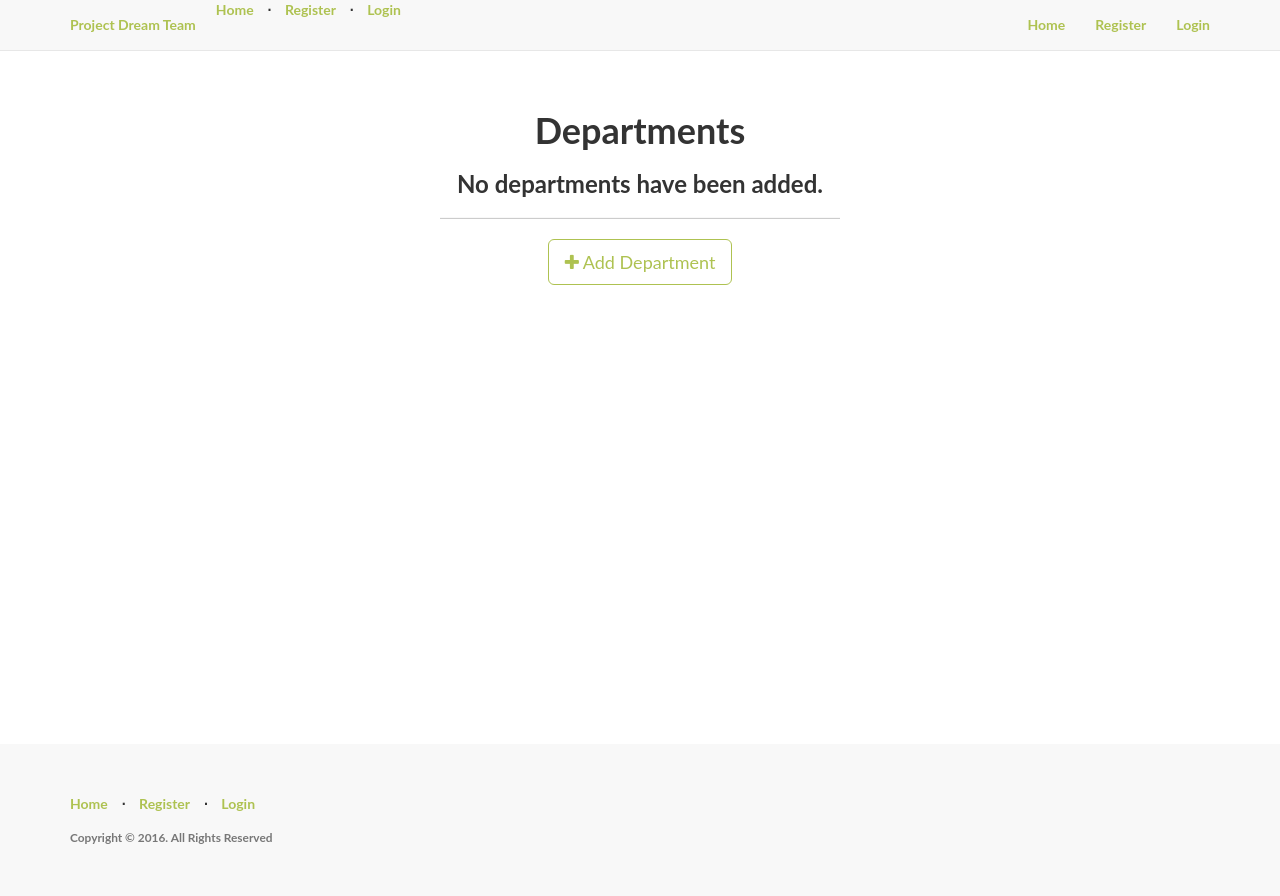
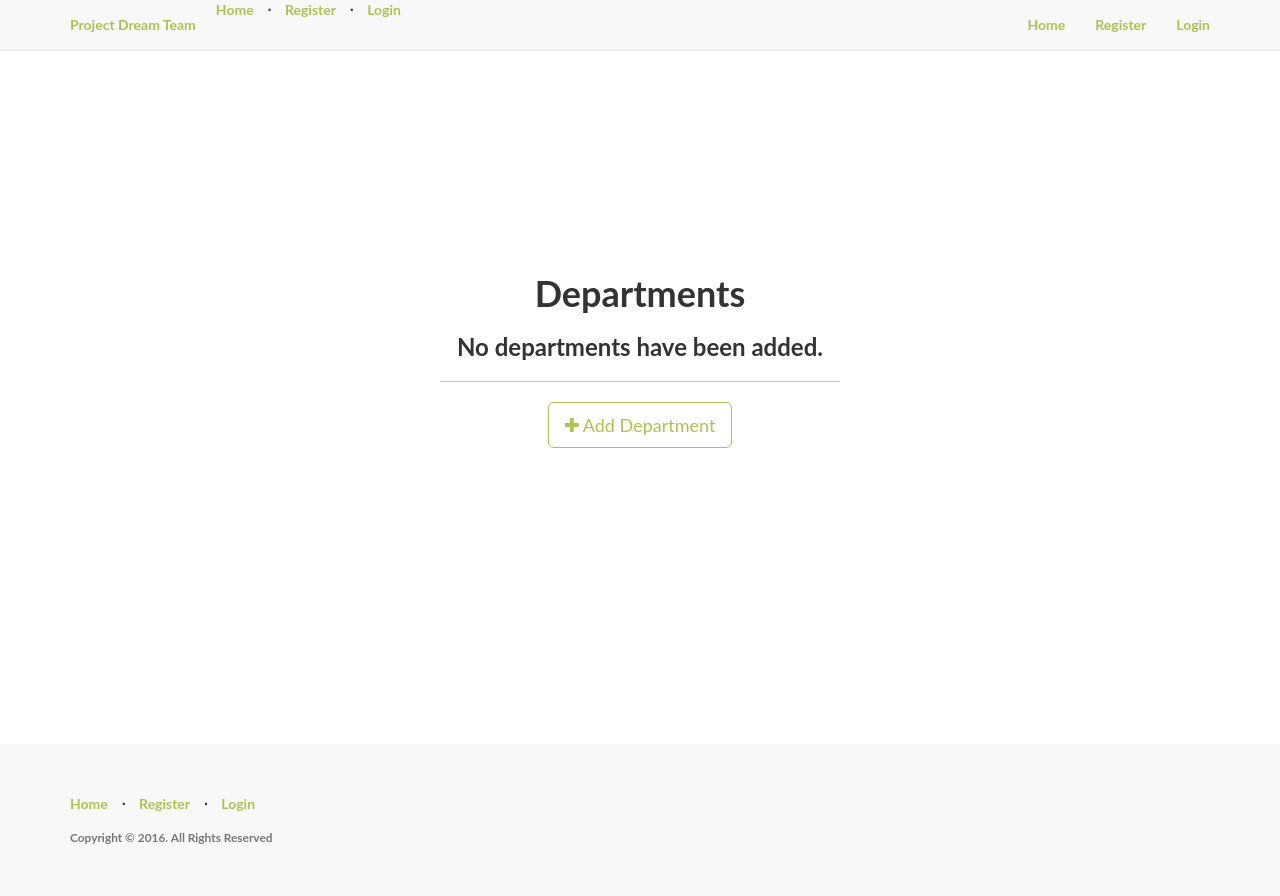
Before and after one commit to VikiGrozdanova/Human-resource-management-, a Flask app: template app/templates/admin/departments/departments.html in a window 1280 px wide. Run offline with Flask 2, Linux system fonts and the light colour scheme; the template is opened without the code that fills it, so the values that code supplies are empty; parts of the project's set-up code (start-up, migrations or seed data) failed here and were passed over; some libraries are stand-ins or nearby versions.

Commit message:
Add files via upload

```diff
--- a/app/static/css/style.css
+++ b/app/static/css/style.css
@@ -14,9 +14,7 @@ a, .navbar-default .navbar-brand, .navbar-default .navbar-nav>li>a {
   color: #aec251;
 }
 
-a:hover, .navbar-default .navbar-brand:hover, .navbar-default .navbar-nav>li>a:hover {
-  color: #687430;
-}
+
 
 footer {
     padding: 50px 0;
@@ -107,3 +105,20 @@ p.copyright {
   height: 100%;
   margin: 0 auto -4em;
 }
+
+.outer {
+    display: table;
+    position: absolute;
+    height: 70%;
+    width: 100%;
+}
+
+.middle {
+    display: table-cell;
+    vertical-align: middle;
+}
+
+.inner {
+    margin-left: auto;
+    margin-right: auto;
+}
```
